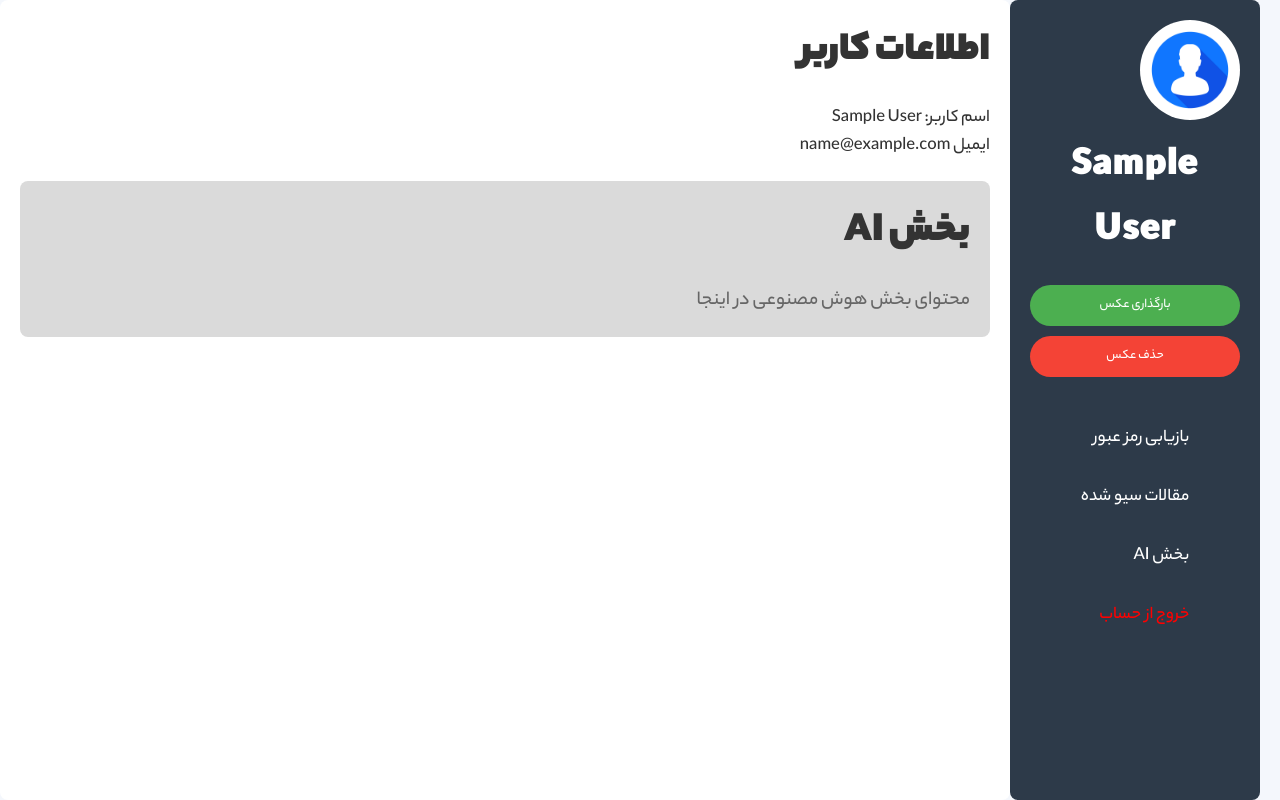
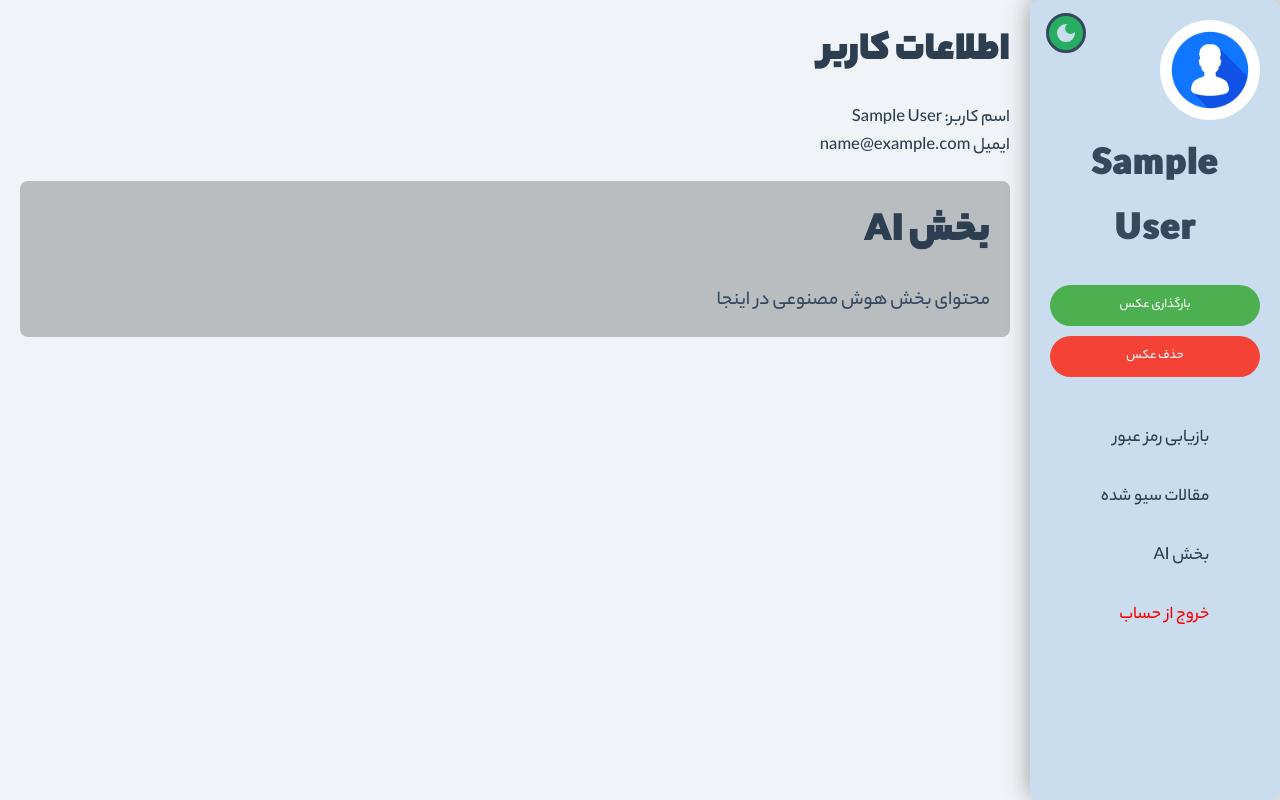
Before and after one commit to Javad1st/myitLand, a PHP site: page /dashboard.php in a window 1280 px wide. Run offline with PHP 8.4, Linux system fonts and the light colour scheme; the visitor is signed in with stand-in values (Sample User, id 1).

Commit message:
dark dash

```diff
--- a/dash.css
+++ b/dash.css
@@ -35,6 +35,69 @@
     src: url(yekan/Yekan-Bakh-FaNum-04-Regular.woff);
   }
 
+  :root {
+    --base-color: #f0f4f8;
+    --base-variant: #caddef;
+    --text-color: #2c3e50;
+    --secondary-text: #34495e;
+    --primary-color: #1abc9c;
+    --accent-color: #16a085;
+    --footer-color: #2c3e50;
+    --darkMode: #27ae60;
+    --zed: #2ecc71;
+    --zed2: #27ae60;
+    --grad1: rgba(104, 229, 238, 0.671);
+    --grad2: #00ccff;
+  }
+
+
+  .darkmode {
+    --base-color: #00182f;
+    --base-variant: #1c2329;
+    --text-color: #ecf0f1;
+    --secondary-text: #bdc3c7;
+    --primary-color: #167ba0;
+    --accent-color: #1abc9c;
+    --footer-color: #2c3e50;
+    --darkMode: #1abc9c;
+    transition: all ease-in-out .5s;
+    --zed: #2ecc71;
+    --zed2: #27ae60;
+    --grad1: rgba(27, 98, 190, 0.671);
+    --grad2: #91e9ff;
+  }
+  #theme-switch {
+    height: 40px;
+    width: 40px;
+    padding: 0;
+    border-radius: 50%;
+    background-color: var(--darkMode);
+    display: flex;
+    justify-content: center;
+    align-items: center;
+    border: 3px solid var(--secondary-text);
+    transition: ease-in 1s;
+    position: absolute;
+    left: 1rem;
+    top: 0.8rem;
+  }
+
+  #theme-switch svg {
+    fill: var(--base-variant);
+  }
+
+  #theme-switch svg:last-child {
+    display: none;
+  }
+
+  .darkmode #theme-switch svg:first-child {
+    display: none;
+  }
+
+  .darkmode #theme-switch svg:last-child {
+    display: block;
+  }
+
 
 * {
     margin: 0;
@@ -47,8 +110,8 @@
 
 body {
     font-family: 'Arial', sans-serif;
-    background-color: #f4f7fc;
-    color: #333;
+    background-color: var(--base-color);
+    color: var(--text-color);
 }
 
 .container {
@@ -57,16 +120,16 @@ body {
 }
 
 .sidebar {
+    position: relative;
     display: flex;
     flex-direction: column;
     align-items: center;
-
-    background-color: #2d3a49;
-    color: white;
+    background-color: var(--base-variant);
+    color: var(--secondary-text);
     width: 250px;
     padding: 20px;
     border-radius: 8px;
-    margin-right: 20px;
+    box-shadow: 0px -2px 25px rgba(0, 0, 0, 0.386);
 }
 
 .profile-section {
@@ -124,7 +187,7 @@ body {
 
 .nav-list ul li a {
     text-decoration: none;
-    color: white;
+    color: var(--text-color);
     font-size: 18px;
     display: block;
     padding: 8px;
@@ -133,13 +196,13 @@ body {
 }
 
 .nav-list ul li a:hover {
-    background-color: #3e4b59;
+    background-color: #3e4b5936;
 }
 
 .main-content {
     flex-grow: 1;
     padding: 20px;
-    background-color: white;
+    background-color: var(--base-color);
     border-radius: 8px;
 }
 
@@ -158,7 +221,6 @@ h2 {
 }
 
 .saved-articles ul li {
-    background-color: #fafafa;
     padding: 10px;
     margin-bottom: 10px;
     border-radius: 8px;
@@ -166,11 +228,12 @@ h2 {
 }
 
 .saved-articles ul li:hover {
-    background-color: #f1f1f1;
+    background-color: #d4d4d4;
 }
 
 .ai-section {
-    background-color: #dadada;
+    color: var(--text-color);
+    background-color: #0000003a;
     padding: 20px;
     border-radius: 8px;
     margin-top: 20px;
@@ -178,7 +241,7 @@ h2 {
 
 .ai-section p {
     font-size: 20px;
-    color: #666;
+    color: var(--secondary-text);
 }
 @media screen and (max-width:600px) {
     h2{
@@ -200,7 +263,7 @@ h2 {
         width: 100%;
     }
     .sidebar ul a{
-        background-color: #2a4969;
+        background-color: var(--primary-color);
     }
 
 }
--- a/dashboard.php
+++ b/dashboard.php
@@ -33,6 +33,16 @@ $email = $_SESSION['user_email'];
 <body>
     <div class="container">
         <div class="sidebar">
+        <button id="theme-switch">
+          <svg xmlns="http://www.w3.org/2000/svg" height="24px" viewBox="0 -960 960 960" width="24px">
+            <path
+            d="M480-120q-150 0-255-105T120-480q0-150 105-255t255-105q14 0 27.5 1t26.5 3q-41 29-65.5 75.5T444-660q0 90 63 153t153 63q55 0 101-24.5t75-65.5q2 13 3 26.5t1 27.5q0 150-105 255T480-120Z" />
+          </svg>
+          <svg xmlns="http://www.w3.org/2000/svg" height="24px" viewBox="0 -960 960 960" width="24px">
+            <path
+            d="M480-280q-83 0-141.5-58.5T280-480q0-83 58.5-141.5T480-680q83 0 141.5 58.5T680-480q0 83-58.5 141.5T480-280ZM200-440H40v-80h160v80Zm720 0H760v-80h160v80ZM440-760v-160h80v160h-80Zm0 720v-160h80v160h-80ZM256-650l-101-97 57-59 96 100-52 56Zm492 496-97-101 53-55 101 97-57 59Zm-98-550 97-101 59 57-100 96-56-52ZM154-212l101-97 55 53-97 101-59-57Z" />
+          </svg>
+        </button>
             <div class="profile-section">
                 <div class="profile-image">
                     <img src="default-avatar.jpg" alt="پروفایل" id="profile-img">
@@ -68,5 +78,6 @@ $email = $_SESSION['user_email'];
     </div>
 
     <script src="delprof.js"></script>
+    <script src="darkmode.js"></script>
 </body>
 </html>
```
